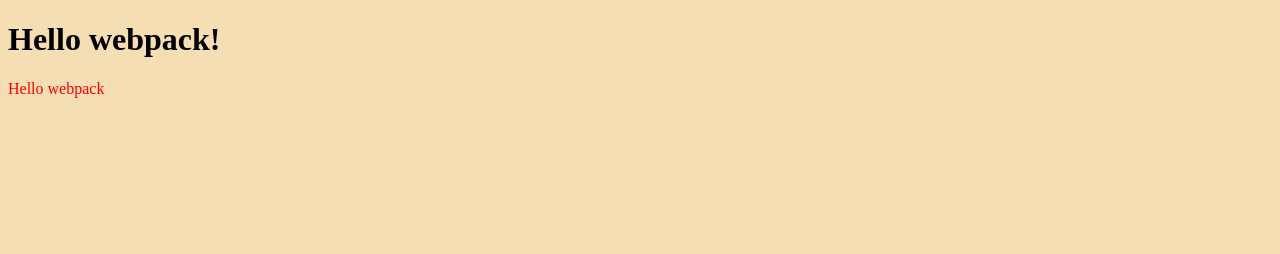
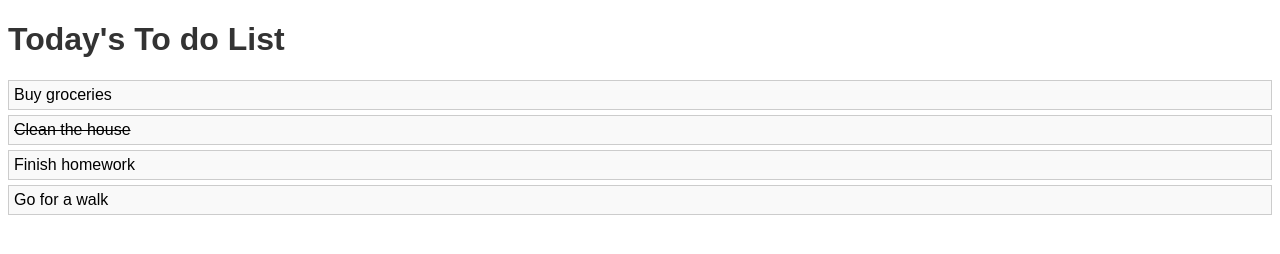
Before and after one commit to Rafiduzzaman/TodoList-V2, a website built with webpack: page src/index.html in a window 1280 px wide. Built offline with nearby package versions, Linux system fonts and the light colour scheme.

Commit message:
Added to do list structure (#2)
* Added to do list structure

* fixed linters errors

* file change during build

* Edited live demo part

```diff
--- a/src/index.css
+++ b/src/index.css
@@ -1,7 +1,24 @@
+
 body {
-  background-color: wheat;
+  font-family: Arial, sans-serif;
 }
 
-.hello {
-  color: red;
+h1 {
+  color: #333;
 }
+
+ul {
+  list-style: none;
+  padding: 0;
+}
+
+li {
+  margin: 5px 0;
+  padding: 5px;
+  border: 1px solid #ccc;
+  background-color: #f9f9f9;
+}
+
+li.completed {
+  text-decoration: line-through;
+}
--- a/src/index.html
+++ b/src/index.html
@@ -7,7 +7,9 @@
     <link rel="stylesheet" href="index.css">
 </head>
 <body>
-    <h1>Hello webpack!</h1>
+    <h1>Today's To do List</h1>
+    <ul id="todoList"></ul>
+
     <script src="index.js"></script>
 </body>
 </html>
--- a/src/index.js
+++ b/src/index.js
@@ -1,14 +1,57 @@
-import _ from 'lodash';
+import { sortBy } from 'lodash'; // Import the specific function from lodash
+
 import './index.css';
 
 function component() {
   const element = document.createElement('div');
 
-  // Lodash, now imported by this script
-  element.innerHTML = _.join(['Hello', 'webpack'], ' ');
   element.classList.add('hello');
 
   return element;
 }
 
+function Render() {
+  const tasks = [
+    {
+      description: 'Buy groceries',
+      completed: false,
+      index: 1,
+    },
+    {
+      description: 'Clean the house',
+      completed: true,
+      index: 2,
+    },
+    {
+      description: 'Finish homework',
+      completed: false,
+      index: 3,
+    },
+    {
+      description: 'Go for a walk',
+      completed: false,
+      index: 4,
+    },
+  ];
+
+  // Use _.sortBy from lodash to sort tasks by index
+  const sortedTasks = sortBy(tasks, 'index');
+
+  function populateTodoList() {
+    const todoList = document.getElementById('todoList');
+
+    sortedTasks.forEach((task) => {
+      const listItem = document.createElement('li');
+      listItem.textContent = task.description;
+      if (task.completed) {
+        listItem.style.textDecoration = 'line-through';
+      }
+      todoList.appendChild(listItem);
+    });
+  }
+
+  populateTodoList();
+}
+
+Render();
 document.body.appendChild(component());
```
Also changed, not shown: README.md, dist/index.html, dist/main.bundle.js.
